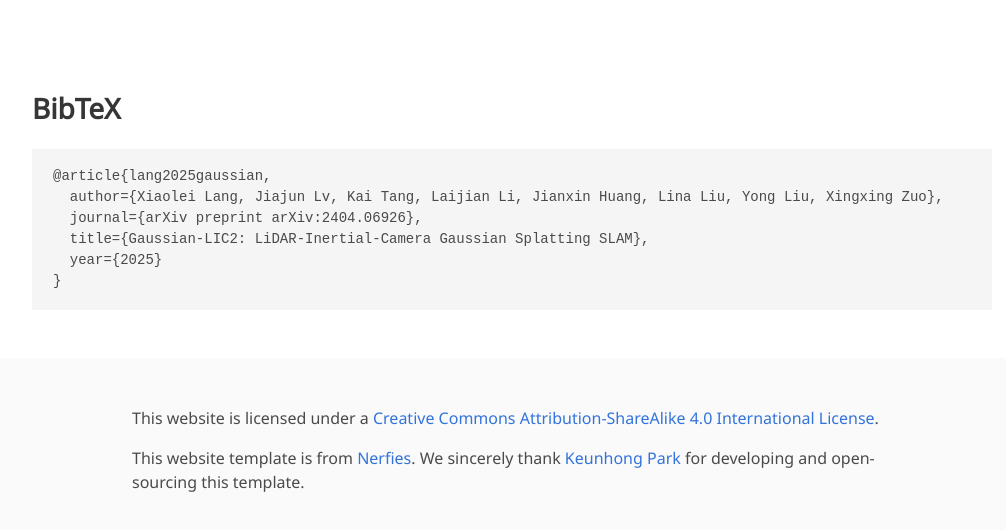
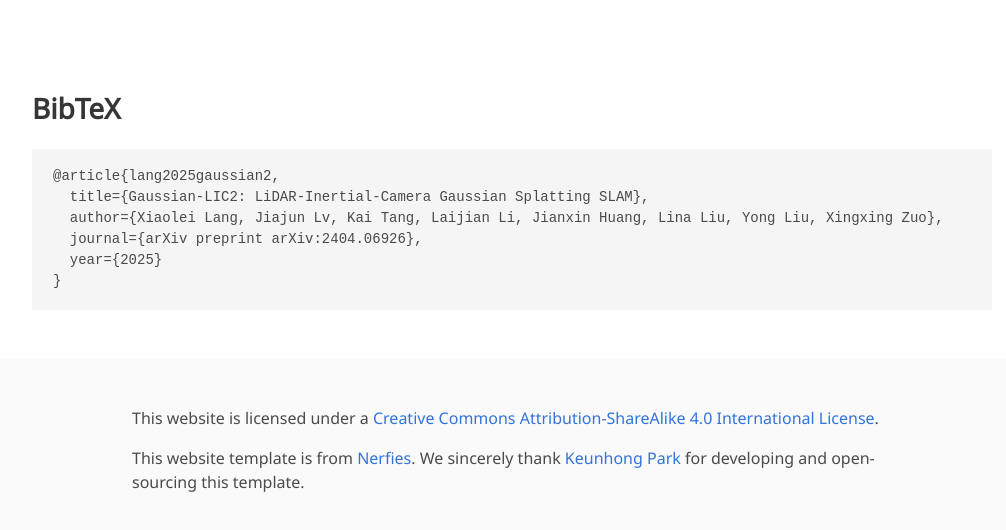
Before and after one commit to XingxingZuo/gaussian_lic2, a plain HTML site: page index.html in a window 1280 px wide. Shown: the part 5339-5869 px from the top of the page, without its empty margins (128-1134 px from the left). Drawn offline with nearby package versions, Linux system fonts and the light colour scheme; a script that the page names is missing; some icons are missing; a web font is replaced by a local one.

Commit message:
citation

```diff
--- a/index.html
+++ b/index.html
@@ -357,10 +357,10 @@
     <section class="section" id="BibTeX">
       <div class="container is-max-desktop content">
         <h2 class="title">BibTeX</h2>
-        <pre><code>@article{lang2025gaussian,
+        <pre><code>@article{lang2025gaussian2,
+  title={Gaussian-LIC2: LiDAR-Inertial-Camera Gaussian Splatting SLAM},
   author={Xiaolei Lang, Jiajun Lv, Kai Tang, Laijian Li, Jianxin Huang, Lina Liu, Yong Liu, Xingxing Zuo},
   journal={arXiv preprint arXiv:2404.06926},
-  title={Gaussian-LIC2: LiDAR-Inertial-Camera Gaussian Splatting SLAM},
   year={2025}
 }</code></pre>
       </div>
```
Also changed, not shown: 1 other file.
